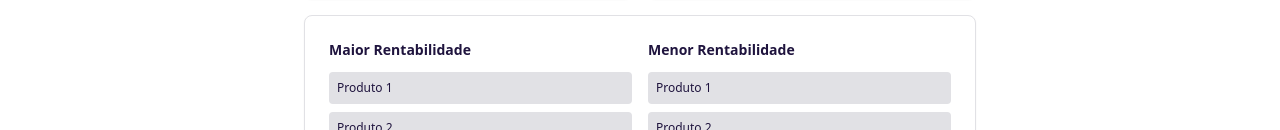
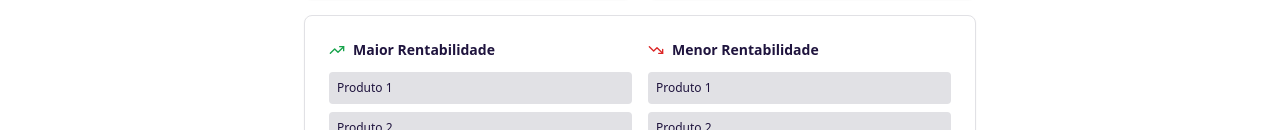
Before and after one commit to tk-rocha/pricematch-ai-app, a React (Vite) app: page /dashboard in a window 1280 px wide. Shown: the part 151-281 px from the top of the page. Built offline with nearby package versions, Linux system fonts and the light colour scheme; the HTML template or start-up script is replaced by a standard one.

Commit message:
Add icons to dashboard profitability fields

```diff
--- a/src/pages/Dashboard.tsx
+++ b/src/pages/Dashboard.tsx
@@ -148,7 +148,10 @@ const Dashboard = () => {
               <div className="grid grid-cols-2 gap-4">
                 {/* Higher Profitability */}
                 <div className="space-y-3">
-                  <h4 className="font-semibold text-sm text-foreground">Maior Rentabilidade</h4>
+                  <div className="flex items-center gap-2">
+                    <TrendingUp className="w-4 h-4 text-green-600" />
+                    <h4 className="font-semibold text-sm text-foreground">Maior Rentabilidade</h4>
+                  </div>
                   <div className="space-y-2">
                     <div className="text-xs text-muted-foreground p-2 bg-muted rounded">Produto 1</div>
                     <div className="text-xs text-muted-foreground p-2 bg-muted rounded">Produto 2</div>
@@ -158,7 +161,10 @@ const Dashboard = () => {
 
                 {/* Lower Profitability */}
                 <div className="space-y-3">
-                  <h4 className="font-semibold text-sm text-foreground">Menor Rentabilidade</h4>
+                  <div className="flex items-center gap-2">
+                    <TrendingDown className="w-4 h-4 text-red-600" />
+                    <h4 className="font-semibold text-sm text-foreground">Menor Rentabilidade</h4>
+                  </div>
                   <div className="space-y-2">
                     <div className="text-xs text-muted-foreground p-2 bg-muted rounded">Produto 1</div>
                     <div className="text-xs text-muted-foreground p-2 bg-muted rounded">Produto 2</div>
```
